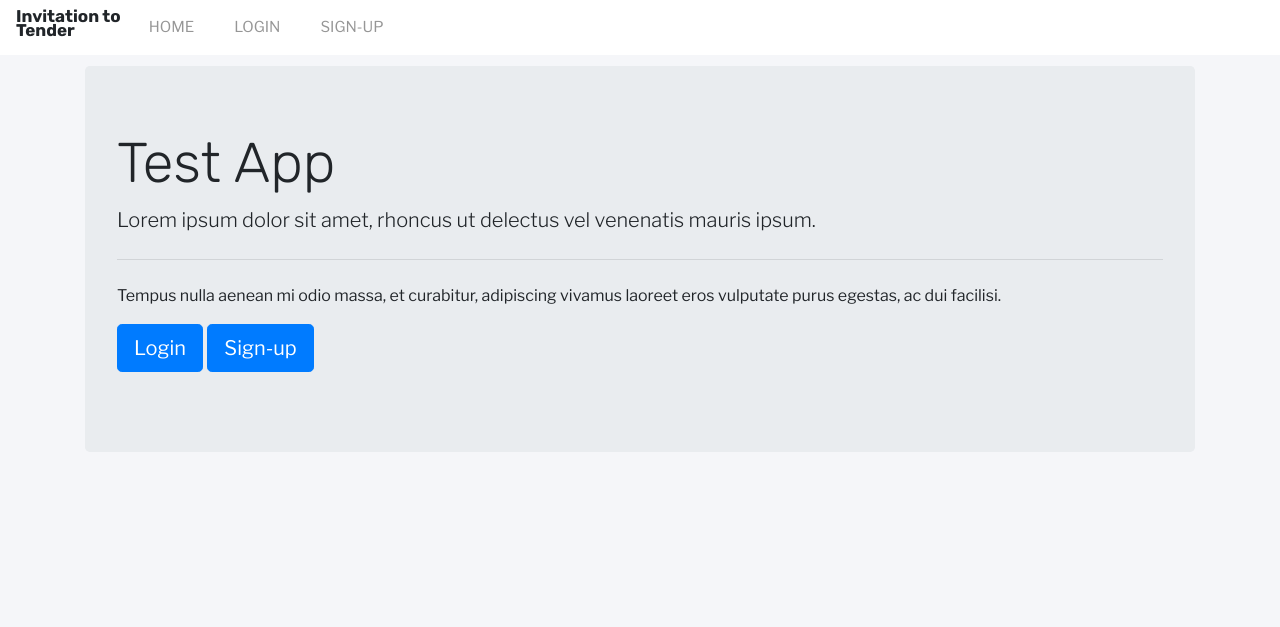
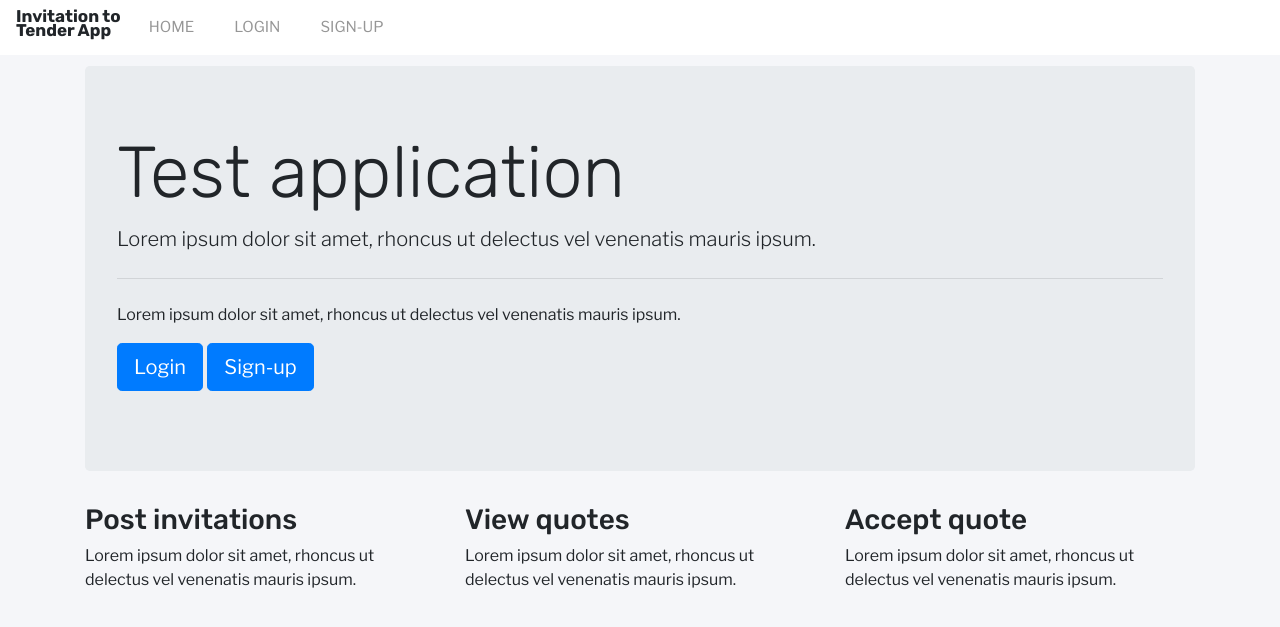
Before and after one commit to markaleksanderh/cn, a Django app: page / in a window 1280 px wide. Shown: the top 627 px of the page. Run offline with Django 3.2, Linux system fonts and the light colour scheme; some libraries are stand-ins or nearby versions.

Commit message:
updated style

```diff
--- a/cn-app/cnprototype/prototype/static/css/base.css
+++ b/cn-app/cnprototype/prototype/static/css/base.css
@@ -71,7 +71,9 @@ div.dashboard-panel-rows {
   background-color: rgb(255,255,255);
 }
 
-
+a:hover {
+  text-decoration: none;
+}
 
 .panel-row {
   padding: 15px 15px;
--- a/cn-app/cnprototype/prototype/templates/header.html
+++ b/cn-app/cnprototype/prototype/templates/header.html
@@ -4,7 +4,7 @@
 <nav class="navbar sticky-top navbar-expand-lg header-shadow">
   <!-- <a class="navbar-brand" href="#"> -->
     <!-- <img src="https://www.constructionnews.co.uk/magazine/graphics/svg/logo.svg" height="60" alt=""> -->
-    <h2 class="head-logo">Invitation to<br>Tender</h2>
+    <h2 class="head-logo">Invitation to<br>Tender App</h2>
   <!-- </a> -->
   <button class="navbar-toggler" type="button" data-toggle="collapse" data-target="#navbarNav" aria-controls="navbarNav" aria-expanded="false" aria-label="Toggle navigation">
     <span class="navbar-toggler-icon"></span>
--- a/cn-app/cnprototype/prototype/templates/index.html
+++ b/cn-app/cnprototype/prototype/templates/index.html
@@ -63,18 +63,30 @@
 
 
 {% else %}
-<div class="row">
-  <div class="col">
+
+
   <div class="jumbotron">
-      <h1 class="display-4">Test App</h1>
+    <h1 class="display-3">Test application</h1>
     <p class="lead">Lorem ipsum dolor sit amet, rhoncus ut delectus vel venenatis mauris ipsum.</p>
     <hr class="my-4">
-      <p>Tempus nulla aenean mi odio massa, et curabitur, adipiscing vivamus laoreet eros vulputate purus egestas, ac dui facilisi.</p>
+    <p>Lorem ipsum dolor sit amet, rhoncus ut delectus vel venenatis mauris ipsum.</p>
     <p class="lead">
       <a class="btn btn-primary btn-lg" href="{% url 'login' %}" role="button">Login</a>
       <a class="btn btn-primary btn-lg" href="{% url 'signup' %}" role="button">Sign-up</a>
     </p>
   </div>
+  <div class="row">
+    <div class="col-4">
+      <h3>Post invitations</h3>
+      <p>Lorem ipsum dolor sit amet, rhoncus ut delectus vel venenatis mauris ipsum.</p>
+    </div>
+    <div class="col-4">
+      <h3>View quotes</h3>
+      <p>Lorem ipsum dolor sit amet, rhoncus ut delectus vel venenatis mauris ipsum.</p>
+    </div>
+    <div class="col-4">
+      <h3>Accept quote</h3>
+      <p>Lorem ipsum dolor sit amet, rhoncus ut delectus vel venenatis mauris ipsum.</p>
     </div>
   </div>
 {% endif %}
```
Also changed, not shown: cn-app/cnprototype/prototype/templates/registration/login.html (+10 -2 lines), cn-app/cnprototype/prototype/templates/signup.html (+7 -5 lines), cn-app/cnprototype/db.sqlite3. Lines whose indentation alone changed are shown as unchanged.
